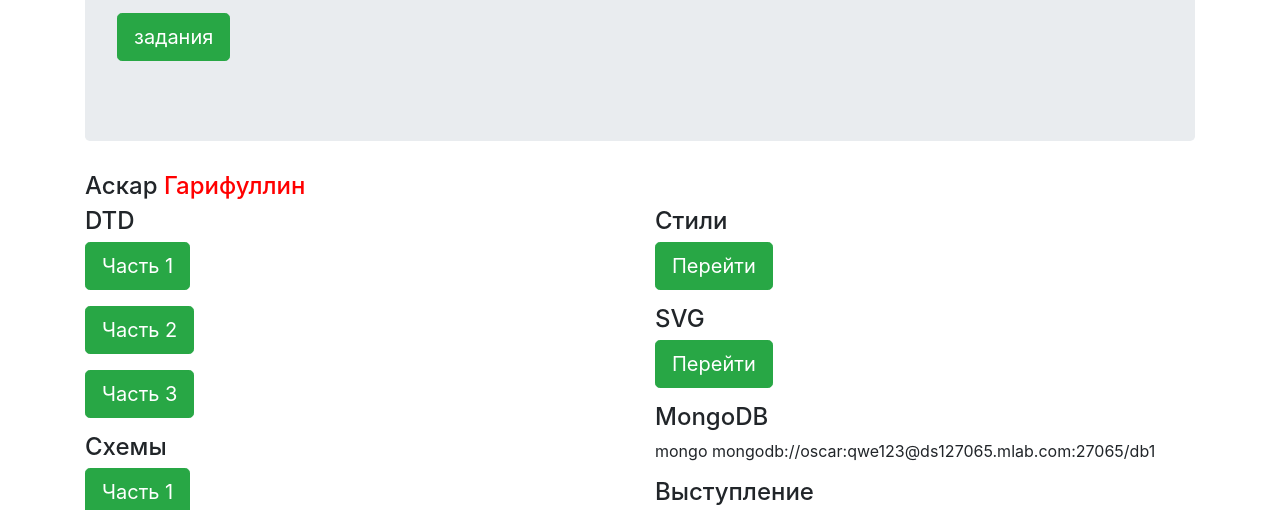
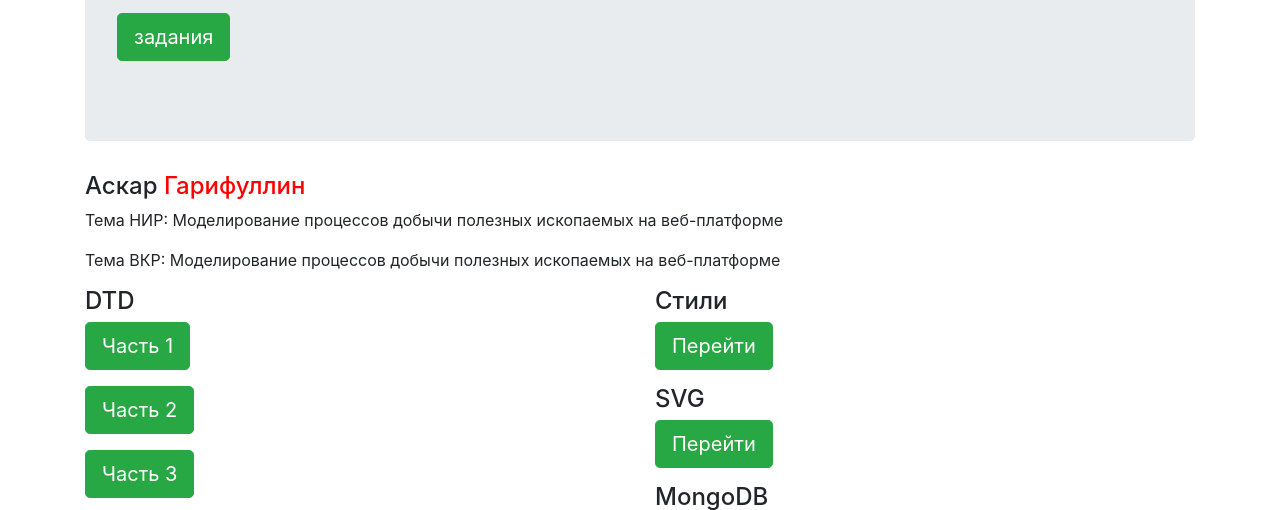
Before and after one commit to R-Oscar/IS_Design, a website built with webpack: page public/index.html in a window 1280 px wide. Shown: the part 274-784 px from the top of the page. Built offline with nearby package versions, Linux system fonts and the light colour scheme; files whose address does not match are found by name.

Commit message:
added R&D

```diff
--- a/public/index.html
+++ b/public/index.html
@@ -43,6 +43,8 @@
         <p><a class="btn btn-lg btn-success" target="_blank" href="https://github.com/GossJS/" role="button">задания</a></p>
       </div>
       <h4 class="my" id="author" title="GossJS">Аскар <span>Гарифуллин</span></h4>
+      <p>Тема НИР: Моделирование процессов добычи полезных ископаемых на веб-платформе</p>
+      <p>Тема ВКР: Моделирование процессов добычи полезных ископаемых на веб-платформе</p>
       <div class="row marketing">
         <div class="col">
           <h4>DTD</h4>
```
